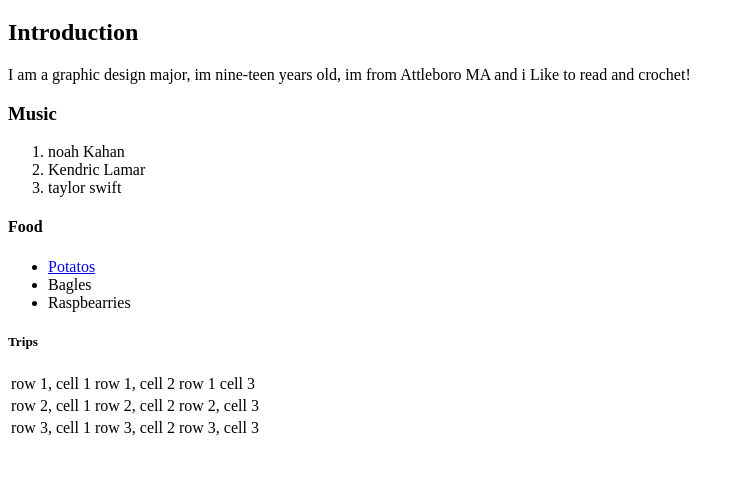
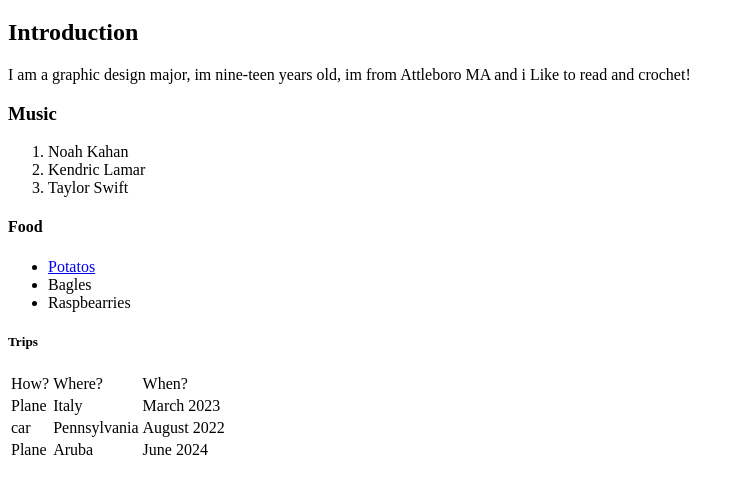
Before and after one commit to presleyfloyd/lab1, a plain HTML site: page <!DOCTYPE html>.html in a window 1280 px wide. Shown: the part 61-554 px from the top of the page, without its empty margins (0-744 px from the left). Drawn offline with Linux system fonts and the light colour scheme.

Commit message:
Update <!DOCTYPE html>.html

```diff
--- a/<!DOCTYPE html>.html
+++ b/<!DOCTYPE html>.html
@@ -8,9 +8,9 @@
             <P> I am a graphic design major, im nine-teen years old, im from Attleboro MA and i Like to read and crochet!</P>
         <h3>Music</h3>
              <ol>
-                 <li>noah Kahan</li>
+                 <li>Noah Kahan</li>
                  <li>Kendric Lamar</li>
-                 <li>taylor swift</li>
+                 <li>Taylor Swift</li>
             </ol>
         <h4>Food</h4>
         <ul>
@@ -21,19 +21,24 @@
         <h5>Trips</h5>
             <table>
                 <tr>
-                    <td>row 1, cell 1</td>
-                    <td>row 1, cell 2</td>
-                    <td>row 1 cell 3</td>
+                    <td>How?</td>
+                    <td>Where?</td>
+                    <td>When?</td>
                 </tr>
                 <tr>
-                    <td>row 2, cell 1</td>
-                    <td>row 2, cell 2</td>
-                    <td>row 2, cell 3</td>
+                    <td>Plane</td>
+                    <td>Italy</td>
+                    <td>March 2023</td>
                 </tr>
                 <tr>
-                    <td>row 3, cell 1</td>
-                    <td>row 3, cell 2</td>
-                    <td>row 3, cell 3</td>
+                    <td>car</td>
+                    <td>Pennsylvania</td>
+                    <td>August 2022</td>
+                </tr>
+                <tr>
+                    <td>Plane</td>
+                    <td>Aruba</td>
+                    <td>June 2024</td>
                 </tr>
         </table>
     </body>
```
